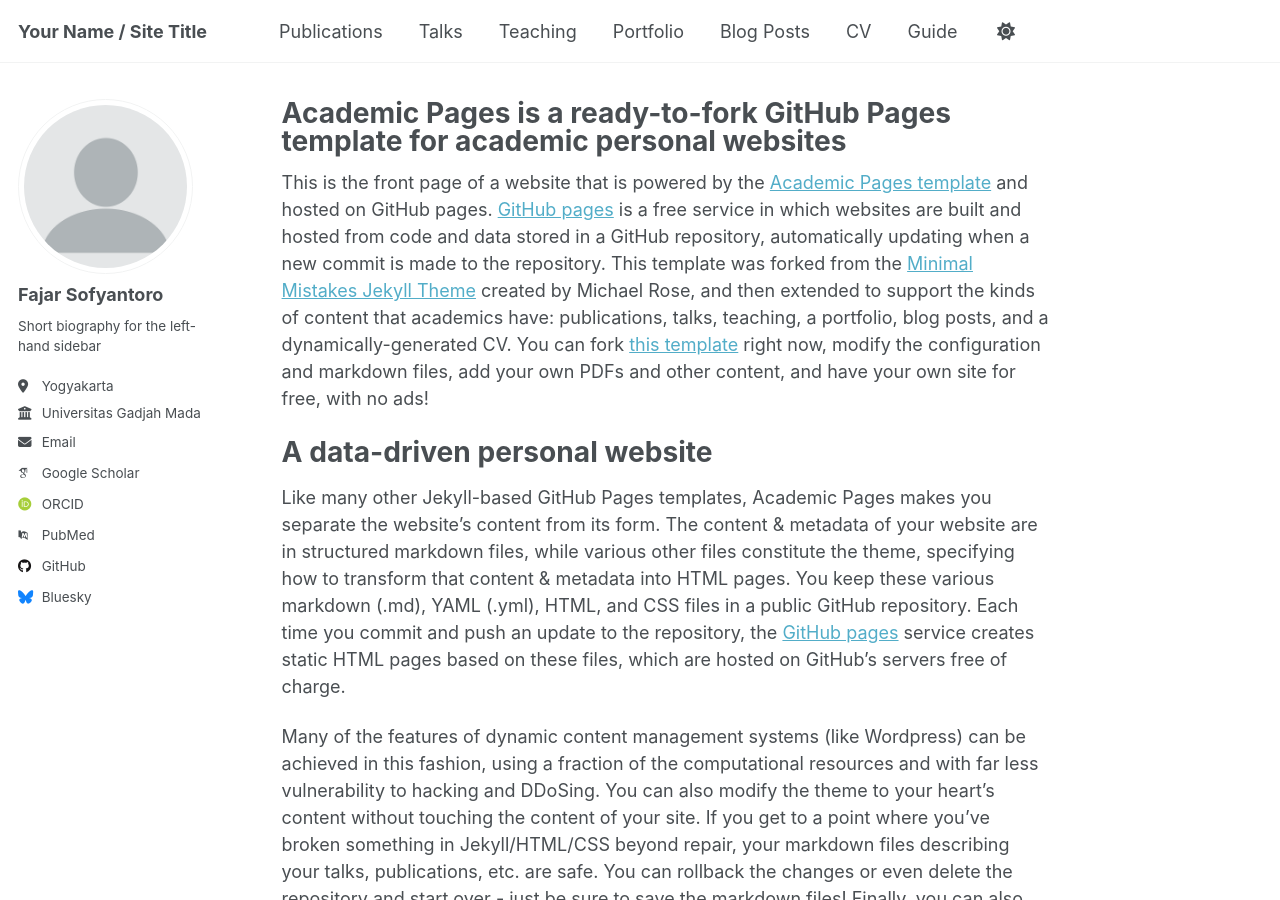
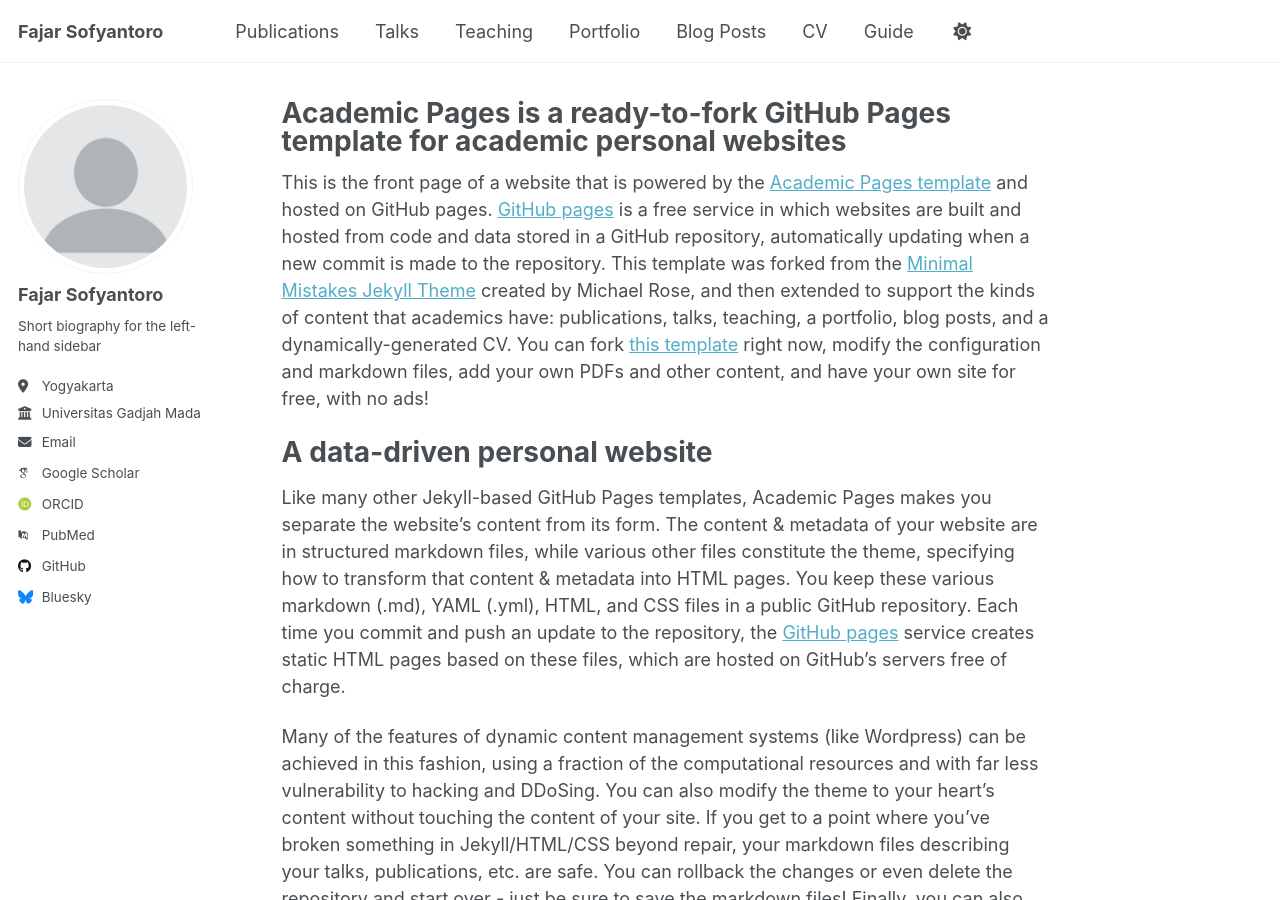
Before and after one commit to fajar-sofyantoro/fajarsofyantoro.github.io, a Jekyll site: the page built from _pages/about.md, in a window 1280 px wide and 900 px high. Built offline with Jekyll 4.4.1, drawn with Linux system fonts in a browser that asks for light colours; some web fonts are replaced.

```diff
--- a/_config.yml
+++ b/_config.yml
@@ -9,7 +9,7 @@
 # Basic Site Settings
 locale                   : "en-US"
 site_theme               : "default"
-title                    : "Your Name / Site Title"
+title                    : "Fajar Sofyantoro"
 title_separator          : "-"
 name                     : &name "Fajar Sofyantoro"
 description              : &description "personal description"
@@ -33,7 +33,7 @@ author:
 
   # Academic websites
   arxiv            : # URL - Update with the correct link to your profile
-  googlescholar    : "https://scholar.google.com/citations?user=PS_CX0AAAAAJ"
+  googlescholar    : "https://scholar.google.com/citations?user=zBH0bk8AAAAJ&hl=en"
   impactstory      : # URL
   orcid            : "http://orcid.org/yourorcidurl"
   semantic         : # URL
```
